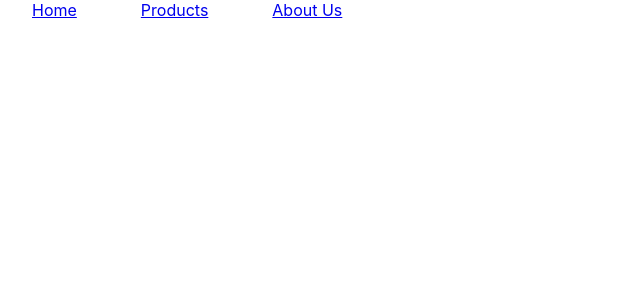
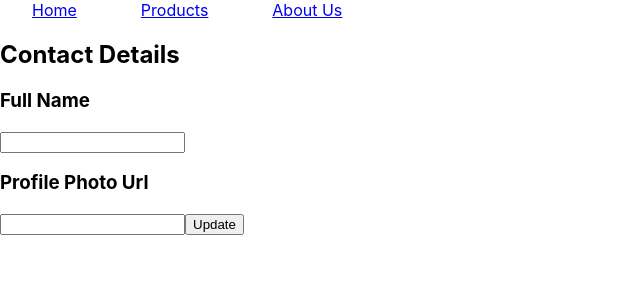
Before and after one commit to prakharsinghal311/expense-tracker-upgraded, a React (Create React App) app: page /updateProfile in a window 1280 px wide. Shown: the top 300 px of the page, without its empty margins (0-640 px from the left). Built offline with nearby package versions, Linux system fonts and the light colour scheme.

Commit message:
Complete your profile

```diff
--- a/src/App.js
+++ b/src/App.js
@@ -3,6 +3,7 @@ import SignUp from "./pages/SignUp";
 import { BrowserRouter, Route, Routes } from "react-router-dom";
 import Layout from "./components/layout/Layout";
 import DummyScreen from "./pages/DummyScreen";
+import UpdateProfile from "./pages/UpdateProfile";
 
 function App() {
   return (
@@ -11,6 +12,7 @@ function App() {
       <Routes>
         <Route path="/" element={<SignUp />} />
         <Route path="/dummy" element={<DummyScreen />} />
+        <Route path="/updateProfile" element={<UpdateProfile />} />
       </Routes>
     </BrowserRouter>
   );
--- a/src/pages/DummyScreen.js
+++ b/src/pages/DummyScreen.js
@@ -1,5 +1,16 @@
+import classes from "./DummyScreen.module.css";
+import { NavLink } from "react-router-dom";
+
 const DummyScreen = () => {
-  return <h1>welcome to expense tracker</h1>;
+  return (
+    <>
+      <h1>welcome to expense tracker</h1>
+      <h2 className={classes.box}>
+        your profile is incomplete.
+        <NavLink to="/updateProfile">Complete Now</NavLink>
+      </h2>
+    </>
+  );
 };
 
 export default DummyScreen;
--- /dev/null
+++ b/src/pages/DummyScreen.module.css
@@ -0,0 +1,3 @@
+.box {
+  border-radius: 20px;
+}
--- a/src/pages/SignUp.js
+++ b/src/pages/SignUp.js
@@ -53,6 +53,7 @@ const SignUp = () => {
       })
       .then((data) => {
         // cartCtx.login(data.idToken);
+        localStorage.setItem("token", data.idToken);
         navigate("/dummy");
         console.log("User has successfully signed up");
       })
--- /dev/null
+++ b/src/pages/UpdateProfile.js
@@ -0,0 +1,65 @@
+import { useRef } from "react";
+
+const UpdateProfile = () => {
+  const nameInputRef = useRef();
+  const photoUrlInputRef = useRef();
+
+  const submitHandler = (e) => {
+    e.preventDefault();
+
+    const enteredName = nameInputRef.current.value;
+    const enteredPhotoUrl = photoUrlInputRef.current.value;
+
+    fetch(
+      "https://identitytoolkit.googleapis.com/v1/accounts:update?key=AIzaSyCPwBCQDNr1GtiZGAb5aeQwEW7-gWC5oVM",
+      {
+        method: "POST",
+        body: JSON.stringify({
+          displayName: enteredName,
+          photoUrl: enteredPhotoUrl,
+          idToken: localStorage.getItem("token"),
+        }),
+        headers: {
+          "Content-Type": "application/json",
+        },
+      }
+    )
+      .then((res) => {
+        if (res.ok) {
+          //localStorage.setItem("email", enteredEmail);
+          return res.json();
+        } else {
+          return res.json().then((data) => {
+            let errorMessage = "Authentication failed!";
+            throw new Error(errorMessage);
+          });
+        }
+      })
+      .then((data) => {
+        //   cartCtx.login(data.idToken);
+        //   navigate("/");
+      })
+      .catch((err) => {
+        alert(err.message);
+      });
+  };
+
+  return (
+    <>
+      <h2>Contact Details</h2>
+      <form onSubmit={submitHandler}>
+        <label id="fullName">
+          <h3>Full Name</h3>
+        </label>
+        <input type="text" id="fullName" ref={nameInputRef} />
+        <label id="photoUrl">
+          <h3>Profile Photo Url</h3>
+        </label>
+        <input type="text" id="photoUrl" ref={photoUrlInputRef} />
+        <button type="submit">Update</button>
+      </form>
+    </>
+  );
+};
+
+export default UpdateProfile;
```
